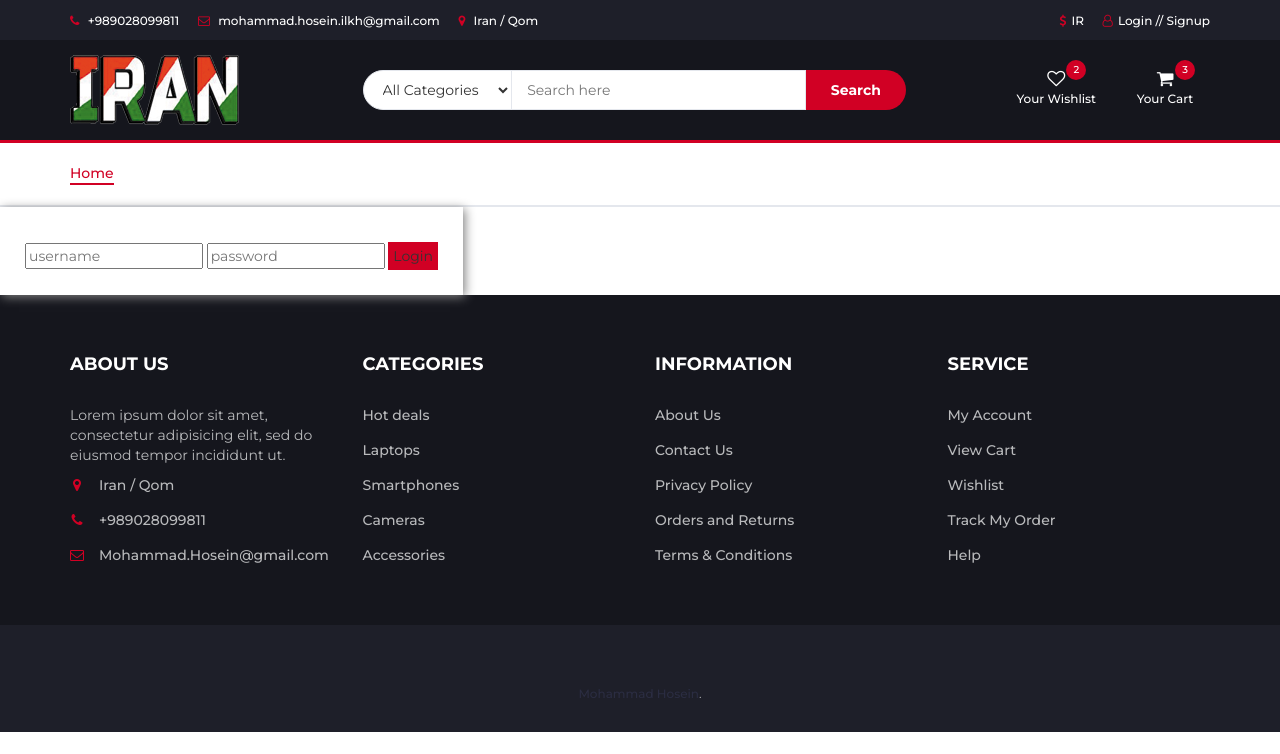
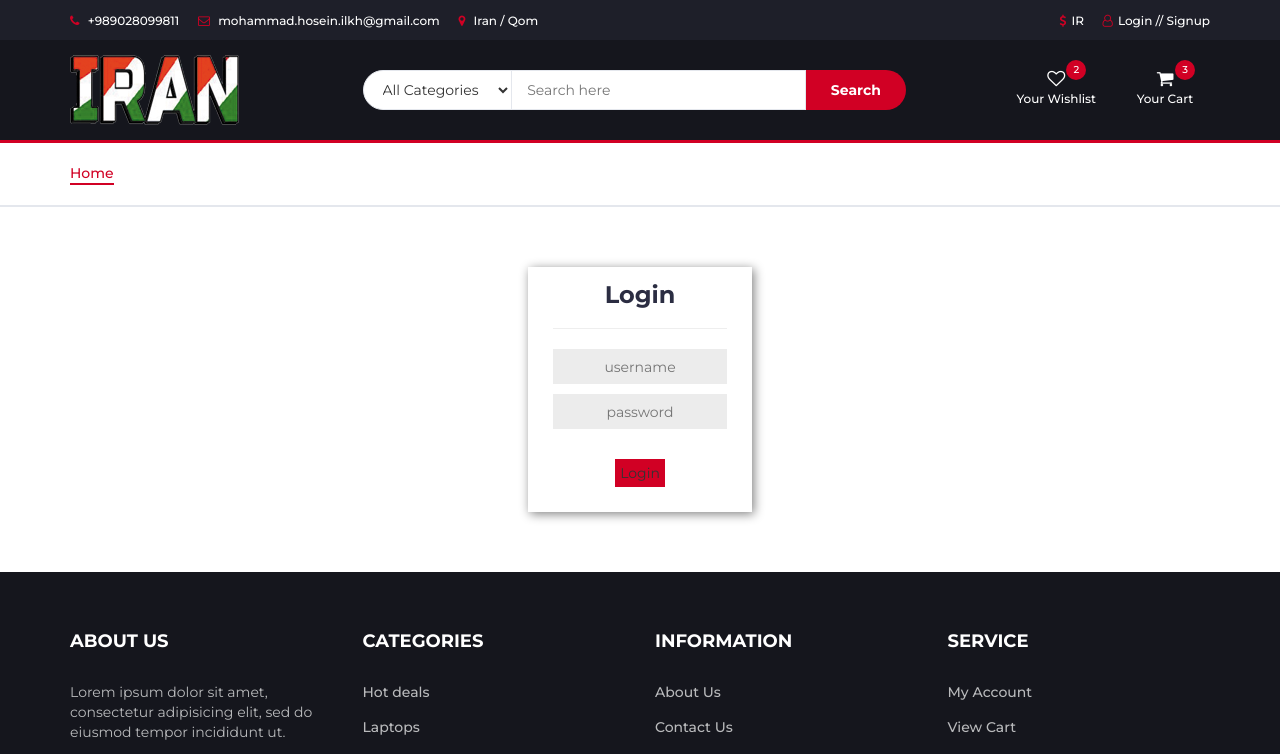
Before and after one commit to mohamamdiran/DjangoShop, a Django app: page /Account/login/ in a window 1280 px wide. Shown: the top 754 px of the page. Run offline with Django 3.2, Linux system fonts and the light colour scheme; data comes from the database, SQL or seed files in the repository; both versions use the stored data as it was after the commit; some libraries are stand-ins or nearby versions.

Commit message:
Add Any Things
Add Css Style For Login,Signup From

```diff
--- a/Account/static/Account/css/login.css
+++ b/Account/static/Account/css/login.css
@@ -1,4 +1,4 @@
-.signup-form {
+.login-form {
     padding: 5px 25px;
     margin: 55px auto;
     text-align: center;
@@ -24,11 +24,11 @@
     padding: 5px;
 }
 
-.signup-form-input {
-    margin: 10px;
+.login-form-input {
+    margin: 10px auto;
     border: none;
     text-align: center;
-    background-color: #15161d;
     height: 35px;
-    color: white;
+    background-color: #9e9e9e33;
+    display: block;
 }
--- a/Account/static/Account/css/signup.css
+++ b/Account/static/Account/css/signup.css
@@ -1,7 +1,11 @@
+.all-form {
+    text-align: center;
+}
+
 .form-div {
     border: 1m solid #777;
     padding: 15px 25px;
-    display: block;
+    display: inline-block;
     box-shadow: 2px 2px 10px gray;
     margin: 25px 25px;
     text-align: center;
--- a/Account/templates/Account/login.html
+++ b/Account/templates/Account/login.html
@@ -11,6 +11,7 @@
 	{% csrf_token %}
 
 	<div class="form-div">
+	<h3 class="login-title">Login</h3><hr>
 	{% for message in messages %}
 		<div class="message">
 			{{message}}
--- a/Account/views.py
+++ b/Account/views.py
@@ -2,11 +2,17 @@ from django.shortcuts import render, redirect
 from django.contrib.auth.models import auth, User
 from django.contrib import messages
 from .forms import SignupForm
+from Product.models import category
 
 # Create your views here.
 
 
 def login(request):
+
+    var = {
+        # Get All Categories For Show In Search Box And ...
+        'AllCategories':category.objects.all(),
+    }
     if request.method == 'POST':
         username = request.POST['username']
         password = request.POST['password']
@@ -21,7 +27,7 @@ def login(request):
             return redirect('Account:login')
 
     else:
-        return render(request, 'Account/login.html')
+        return render(request, 'Account/login.html',var)
 
 
 def signup(request):
@@ -33,6 +39,6 @@ def signup(request):
         if form.is_valid():
             form.save()
             return redirect("Core:Home")
-        return render(request, 'Account/signup.html', {'form': form})
+        return render(request, 'Account/signup.html', {'form': form,'AllCategories':category.objects.all()})
     else:
-        return render(request, 'Account/signup.html', {'form': form})
+        return render(request, 'Account/signup.html', {'form': form,'AllCategories':category.objects.all()})
```
Also changed, not shown: Account/templates/Account/signup.html (+4 -4 lines), data/db.sqlite3.
